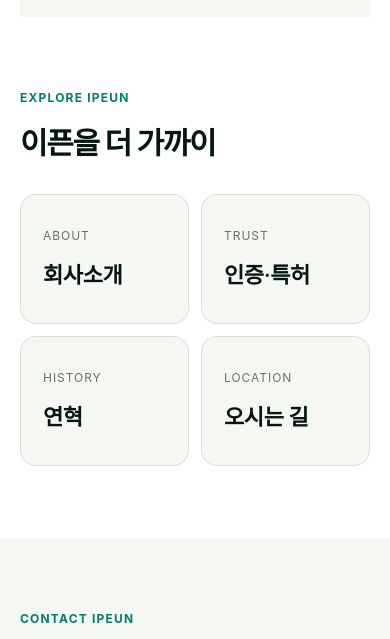
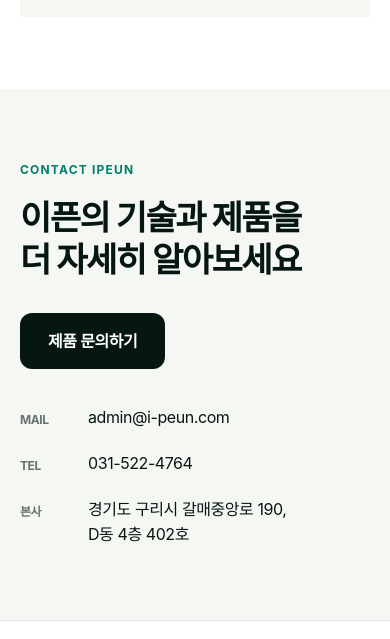
Before and after one commit to fineworksm-ai/IPEUN, a plain HTML site: page index.html in a window 390 px wide. Shown: the part 7877-8516 px from the top of the page. Drawn offline with Linux system fonts and the light colour scheme; a web font is replaced by a local one.

Commit message:
12: Remove homepage shortcut boxes and their styles

```diff
--- a/index.html
+++ b/index.html
@@ -73,7 +73,6 @@
 <article class="card tech-card"><figure class="source-figure"><img src="assets/media/cooling.webp" width="694" height="416" class="" alt="이중 냉각 구조 설명 그림" loading="lazy" /></figure><p class="eyebrow">DUAL COOLING</p><h3>이중 냉각 구조</h3><p>1차 솔레노이드 액침 냉각 · 2차 히트파이프 4개 + 펠티어 · 40°C 이하 유지</p><span class="result-badge">1시간 이상 연속 구동</span></article></div></div></section>
 <section class="trust-section" aria-label="기업 인증과 연구개발"><div class="container"><div class="trust-grid"><div><strong>ISO 13485 · 14001 · 9001</strong><p>의료기기 품질 · 환경 · 품질경영 인증</p></div><div><strong>특허 출원 4건</strong><p>무바늘 주입 핵심 기술</p></div><div><strong>벤처기업 · 소셜벤처기업</strong><p>인증 기업</p></div><div><strong>연구개발전담부서 · 디자인연구소</strong><p>자체 R&amp;D · 디자인</p></div></div><div class="release-note"><!-- TODO(클라이언트 확인): 2026년 하반기 출시 예정 일정 --><span>2026년 하반기 출시 예정</span></div></div></section>
 <section class="section home-news"><div class="container"><div class="section-head"><div><p class="eyebrow">NEWS &amp; EVENTS</p><h2>이픈의 새로운 소식</h2></div><a class="text-link" href="events.html">전시·학회 전체 보기</a></div><div class="activity-grid"><a href="events.html#forum-2026" class="card activity-card"><div class="activity-cover"><img src="assets/media/event-forum-group.webp" width="1800" height="1350" alt="상생포럼 참여자 단체 사진" loading="lazy" /></div><div class="activity-copy"><time datetime="2026-07-07">2026.07.07</time><h3>제2회 중견기업–스타트업 상생포럼</h3></div></a><a href="events.html#buyers-2026" class="card activity-card"><div class="activity-cover"><img src="assets/media/event-buyers-demo.webp" width="1800" height="1014" alt="해외 바이어 대상 제품 시연 현장" loading="lazy" /></div><div class="activity-copy"><time datetime="2026-03-21">2026.03.21</time><h3>해외 바이어 시연회</h3></div></a><a href="events.html#seminar-2025" class="card activity-card"><div class="activity-cover"><img src="assets/media/event-seminar-talk.webp" width="1800" height="1350" alt="무바늘 기술 세미나 발표 현장" loading="lazy" /></div><div class="activity-copy"><time datetime="2025-12-16">2025.12.16</time><h3>무바늘 기술 세미나</h3></div></a></div></div></section>
-<section class="section home-explore"><div class="container"><div class="section-head"><div><p class="eyebrow">EXPLORE IPEUN</p><h2>이픈을 더 가까이</h2></div></div><div class="quick-grid"><a class="card quick-tile" href="company.html"><div><span>ABOUT</span><strong>회사소개</strong></div></a><a class="card quick-tile" href="company.html#certifications"><div><span>TRUST</span><strong>인증·특허</strong></div></a><a class="card quick-tile" href="company.html#history"><div><span>HISTORY</span><strong>연혁</strong></div></a><a class="card quick-tile" href="company.html#location"><div><span>LOCATION</span><strong>오시는 길</strong></div></a></div></div></section>
 <section class="contact-band" id="contact">
 <div class="container contact-grid"><div><p class="eyebrow">CONTACT IPEUN</p><h2>이픈의 기술과 제품을<br />더 자세히 알아보세요</h2><a class="button button-white" href="contact.html">제품 문의하기</a></div>
 <div class="contact-list"><a href="mailto:admin@i-peun.com"><span>MAIL</span>admin@i-peun.com</a><a href="tel:+82315224764"><span>TEL</span>031-522-4764</a><p><span>본사</span>경기도 구리시 갈매중앙로 190,<br />D동 4층 402호</p></div></div>
--- a/styles.css
+++ b/styles.css
@@ -121,12 +121,6 @@ html[lang="en"] .header-cta { white-space:nowrap; }
 .trust-grid p { margin-top:12px; color:var(--muted); font-size:13px; }
 .release-note { display:flex; justify-content:flex-end; margin-top:26px; }
 .release-note span { border:1px solid var(--line); border-radius:30px; padding:6px 14px; font-size:12px; color:var(--muted); }
-.quick-grid { display:grid; grid-template-columns:1fr 1fr; gap:20px; }
-.quick-tile { display:flex; align-items:center; justify-content:space-between; min-height:180px; padding:36px; transition:transform .25s; }
-.quick-tile:hover { transform:translateY(-3px); }
-.quick-tile span { display:block; margin-bottom:10px; font-size:12px; color:var(--mint-text); letter-spacing:.12em; }
-.quick-tile strong { font-size:28px; font-weight:650; }
-.quick-tile i { font-size:28px; font-style:normal; }
 .contact-band { padding:90px 0; color:var(--white); background:var(--ink); }
 .contact-grid { display:grid; grid-template-columns:1.35fr 1fr; align-items:end; gap:60px; }
 .contact-band .eyebrow { color:var(--white); }
@@ -242,8 +236,6 @@ html[lang="en"] .header-cta { white-space:nowrap; }
   .trust-grid { gap:28px 16px; }
   .trust-grid strong { font-size:18px; }
   .trust-grid > div { padding-right:10px; }
-  .quick-grid { grid-template-columns:1fr; gap:16px; }
-  .quick-tile { min-height:145px; padding:28px; }
   .contact-band { padding:64px 0; }
   .contact-list a,.contact-list p { font-size:16px; gap:18px; }
 }
@@ -737,14 +729,6 @@ body.lightbox-open { overflow:hidden; }
 .home-page .activity-copy time { font-size:14px; color:var(--home-muted); }
 .home-page .activity-copy h3 { min-height:72px; font-size:23px; font-weight:600; line-height:1.5; margin:12px 0 24px; }
 .home-page .activity-copy .text-link { font-size:14px; }
-.home-page .home-explore { padding-top:0; }
-.home-page .home-explore .section-head { margin-bottom:32px; }
-.home-page .home-explore h2 { font-size:36px; }
-.home-page .quick-grid { grid-template-columns:repeat(4,minmax(0,1fr)); gap:16px; }
-.home-page .quick-tile { min-height:144px; padding:28px; border:1px solid var(--home-line); border-radius:16px; box-shadow:none; background:var(--white); }
-.home-page .quick-tile:hover { background:var(--paper); }
-.home-page .quick-tile span { font-size:12px; margin-bottom:10px; color:var(--home-muted); letter-spacing:.08em; }
-.home-page .quick-tile strong { font-size:24px; font-weight:600; }
 .home-page .contact-band { padding:88px 0; color:var(--home-ink); background:var(--paper); }
 .home-page .contact-band .eyebrow { color:var(--home-accent); }
 .home-page .contact-band .button { background:var(--home-ink); color:var(--white); }
@@ -793,7 +777,6 @@ body.lightbox-open { overflow:hidden; }
   .home-page .tech-card .result-badge { margin:20px 0; }
   .home-page .trust-grid { grid-template-columns:1fr 1fr; gap:32px; }
   .home-page .trust-grid strong { font-size:20px; }
-  .home-page .quick-grid { grid-template-columns:1fr 1fr; }
   .home-page .contact-band { padding:72px 0; }
   .home-page .site-footer { padding-inline:24px; }
 }
@@ -835,10 +818,6 @@ body.lightbox-open { overflow:hidden; }
   .home-page .activity-grid { gap:36px; }
   .home-page .activity-copy { padding-top:20px; }
   .home-page .activity-copy h3 { min-height:0; font-size:23px; margin-bottom:20px; }
-  .home-page .home-explore h2 { font-size:30px; }
-  .home-page .quick-grid { gap:12px; }
-  .home-page .quick-tile { min-height:130px; padding:22px; }
-  .home-page .quick-tile strong { font-size:22px; }
   .home-page .contact-grid { gap:36px; }
   .home-page .contact-list a,.home-page .contact-list p { font-size:16px; gap:18px; }
   .home-page .site-footer { padding:40px 20px; }
```
Also changed, not shown: en/index.html (+0 -1 lines).
